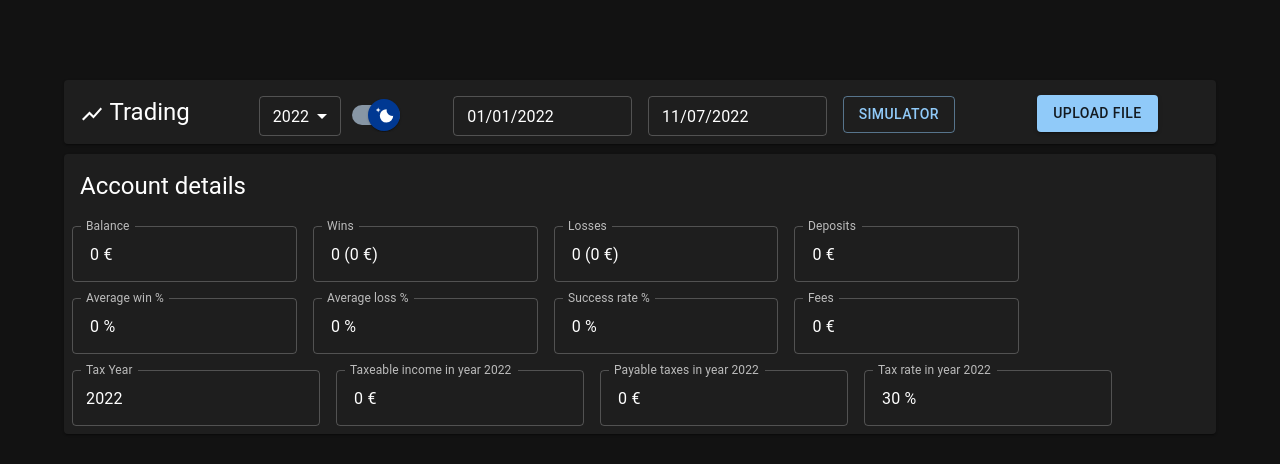
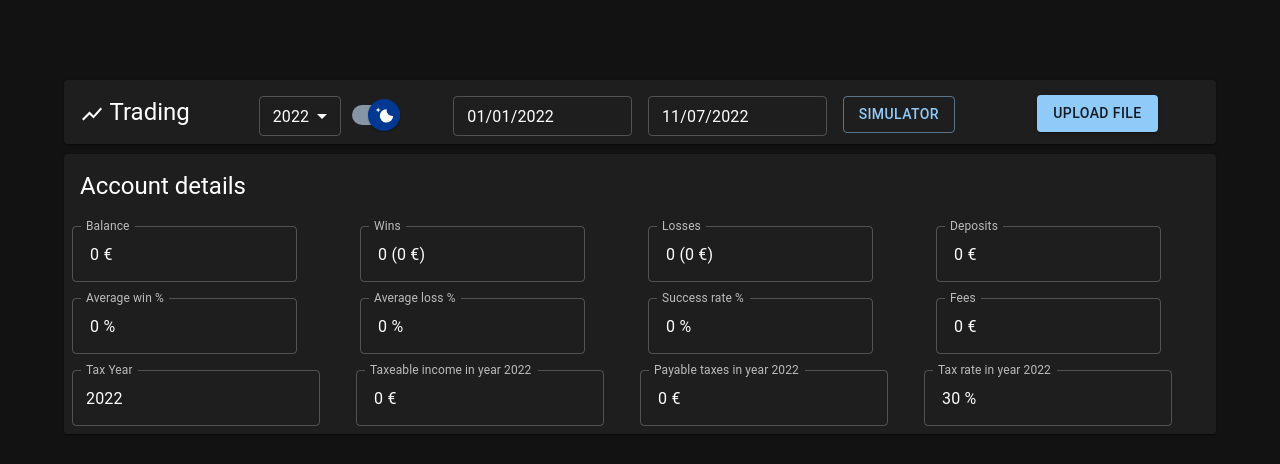
Before and after one commit to aleksi1/capital_trading, a React (Create React App) app: page / in a window 1280 px wide. Shown: the top 464 px of the page. Built offline with nearby package versions, Linux system fonts and the light colour scheme.

Commit message:
Chnaged layout

```diff
--- a/src/Pages/Trading.tsx
+++ b/src/Pages/Trading.tsx
@@ -206,7 +206,8 @@ const Trading = () => {
           noValidate
           autoComplete="off"
         >
-          <div>
+          <Grid container>
+            <Grid item xs={3}>
               <TextField
                 InputProps={{
                   readOnly: true,
@@ -215,7 +216,8 @@ const Trading = () => {
                 label="Balance"
                 value={` ${roundTo(accountDetails?.balance, 2)} € `}
               />
-
+            </Grid>
+            <Grid item xs={3}>
               <TextField
                 InputProps={{
                   readOnly: true,
@@ -224,7 +226,8 @@ const Trading = () => {
                 label="Wins"
                 value={` ${accountDetails?.winningTrades} (${roundTo(accountDetails?.wins, 2)} €) `}
               />
-
+            </Grid>
+            <Grid item xs={3}>
               <TextField
                 InputProps={{
                   readOnly: true,
@@ -233,6 +236,8 @@ const Trading = () => {
                 label="Losses"
                 value={` ${accountDetails?.losingTrades} (${roundTo(accountDetails?.losses, 2)} €)`}
               />
+            </Grid>
+            <Grid item xs={3}>
               <TextField
                 InputProps={{
                   readOnly: true,
@@ -241,6 +246,10 @@ const Trading = () => {
                 label="Deposits"
                 value={` ${roundTo(accountDetails?.deposits, 2)} €`}
               />
+            </Grid>
+          </Grid>
+          <Grid container>
+            <Grid item xs={3}>
               <TextField
                 InputProps={{
                   readOnly: true,
@@ -249,6 +258,8 @@ const Trading = () => {
                 label="Average win %"
                 value={` ${roundTo(accountDetails?.averageWinPercentage, 2)} %`}
               />
+            </Grid>
+            <Grid item xs={3}>
               <TextField
                 InputProps={{
                   readOnly: true,
@@ -257,6 +268,8 @@ const Trading = () => {
                 label="Average loss %"
                 value={` ${roundTo(accountDetails?.averageLossPercentage, 2)} %`}
               />
+            </Grid>
+            <Grid item xs={3}>
               <TextField
                 InputProps={{
                   readOnly: true,
@@ -265,6 +278,8 @@ const Trading = () => {
                 label="Success rate %"
                 value={` ${roundTo(accountDetails?.successRate, 2)} %`}
               />
+            </Grid>
+            <Grid item xs={3}>
               <TextField
                 InputProps={{
                   readOnly: true,
@@ -273,7 +288,8 @@ const Trading = () => {
                 label="Fees"
                 value={` ${roundTo(accountDetails?.fees, 2) * -1} €`}
               />
-          </div>
+            </Grid>
+          </Grid>
         </Box>
         <Box
           component="form"
@@ -281,6 +297,8 @@ const Trading = () => {
           noValidate
           autoComplete="off"
         >
+          <Grid container>
+            <Grid item xs={3}>
               <TextField
                 InputProps={{
                   readOnly: true,
@@ -290,7 +308,9 @@ const Trading = () => {
                 sx={{ mr: 2 }}
                 value={taxYear}
               />
-          <FormControl sx={{ mr: 2 }}>
+            </Grid>
+            <Grid item xs={3}>
+              <FormControl>
                 <TextField
                   InputProps={{
                     readOnly: true,
@@ -300,7 +320,9 @@ const Trading = () => {
                   value={` ${roundTo(calculateTaxableIncome(uploadedResults, taxYear), 2)} €`}
                 />
               </FormControl>
-          <FormControl sx={{ mr: 2 }}>
+            </Grid>
+            <Grid item xs={3}>
+              <FormControl>
                 <TextField
                   InputProps={{
                     readOnly: true,
@@ -310,7 +332,9 @@ const Trading = () => {
                   value={` ${roundTo(calculateTaxes(uploadedResults, taxYear), 2)} €`}
                 />
               </FormControl>
-          <FormControl sx={{ mr: 2 }}>
+            </Grid>
+            <Grid item xs={3}>
+              <FormControl>
                 <TextField
                   InputProps={{
                     readOnly: true,
@@ -320,6 +344,8 @@ const Trading = () => {
                   value={` ${getTaxRate(uploadedResults, taxYear) * 100} %`}
                 />
               </FormControl>
+            </Grid>
+          </Grid>
         </Box>
       </Card>
 
```
Lines whose indentation alone changed are shown as unchanged.
